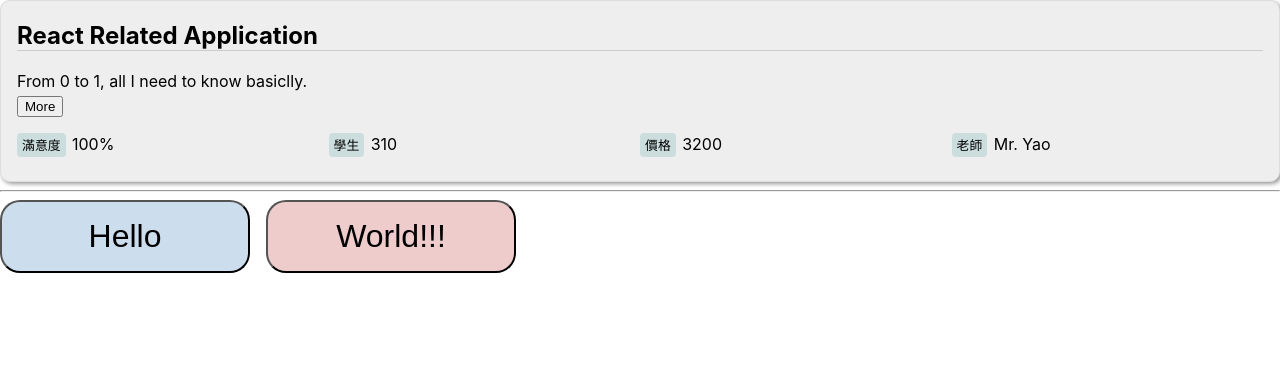
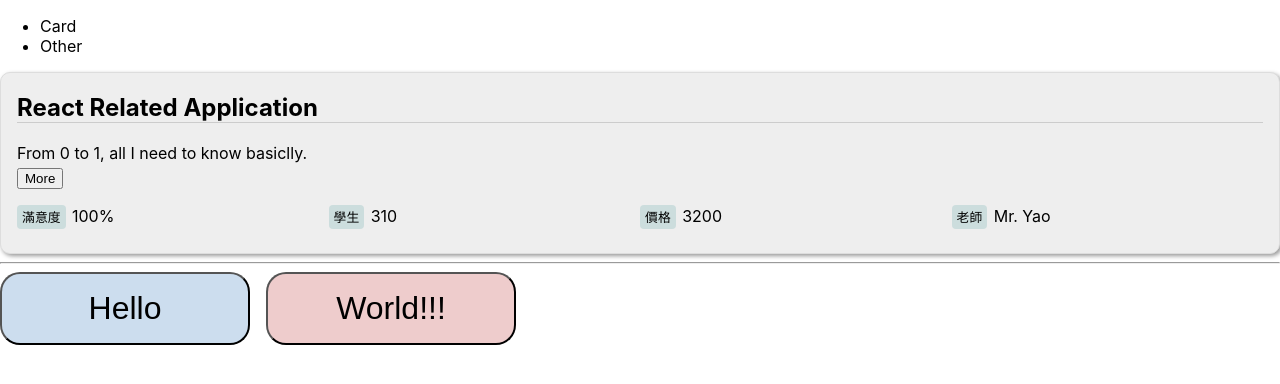
Before and after one commit to ShawnTseng/react-protfolio, a React (Create React App) app: page / in a window 1280 px wide. Shown: the top 384 px of the page. Built offline with nearby package versions, Linux system fonts and the light colour scheme.

Commit message:
add navbar

```diff
--- a/src/App.js
+++ b/src/App.js
@@ -1,4 +1,5 @@
 import React from 'react';
+import Navbar from './Navbar';
 import Card from './Card';
 import MyButton from './MyButton';
 import YourButton from './YourButton';
@@ -6,8 +7,10 @@ import YourButton from './YourButton';
 import lesson from './lesson-react.json';
 
 function App() {
+
   return (
     <div>
+      <Navbar />
       <Card data={lesson} />
       <hr />
       <MyButton>Hello</MyButton>
--- /dev/null
+++ b/src/Navbar.js
@@ -0,0 +1,32 @@
+import React, { Component } from 'react';
+
+class Navbar extends Component {
+    state = {
+        tabIndex: 0,
+        tabList: [{ label: 'Card', id: 0 }, { label: 'Other', id: 1 }]
+    };
+
+    changeTab = tabId => {
+        this.setState({
+            tabIndex: tabId
+        })
+    }
+
+    render() {
+        const { tabList } = this.state;
+        return (
+            <div>
+                {tabList.length > 0 &&
+                    <ul>
+                        {tabList.map(tabItem =>
+                            <li key={tabItem.id} onClick={() => { this.changeTab(tabItem.id) }}>
+                                {tabItem.label}
+                            </li>)}
+                    </ul>
+                }
+            </div>
+        );
+    }
+}
+
+export default Navbar;
```
